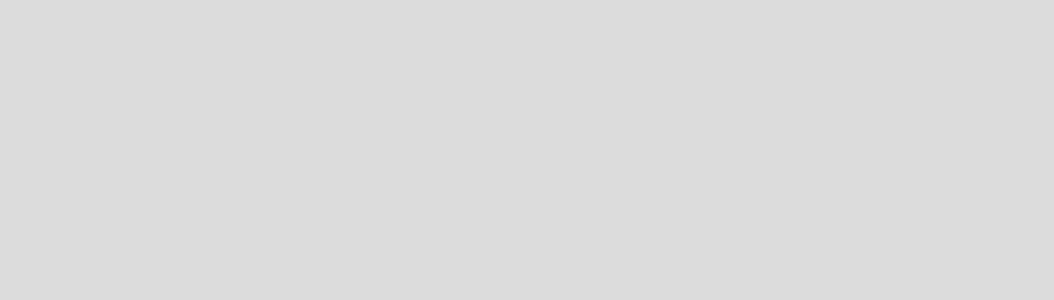
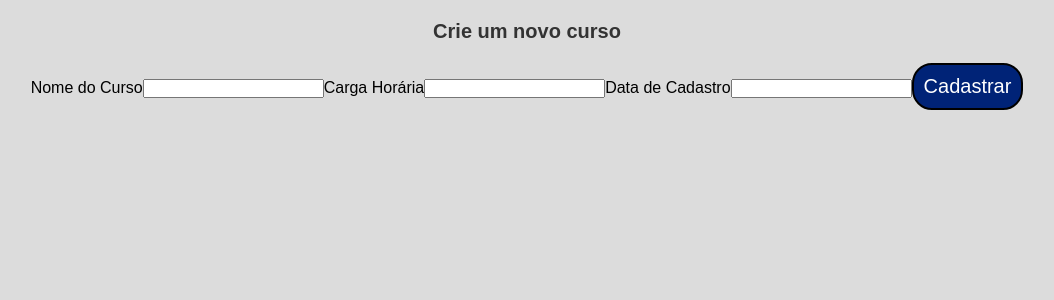
Before and after one commit to eu-pedro/sistema_unidit, a React (Vite) app: page /create in a window 1280 px wide. Before the commit this address had no page. Shown: the top 300 px of the page, without its empty margins (113-1167 px from the left). Built offline with nearby package versions, Linux system fonts and the light colour scheme.

Commit message:
iniciando método post com o axios

```diff
--- a/src/App.jsx
+++ b/src/App.jsx
@@ -13,6 +13,7 @@ import Home from './pages/home'
 import Aluno from './pages/aluno/index'
 import Curso from './pages/cursos'
 import Registro from './pages/registros'
+import Create from './pages/create.jsx';
 
 function App() {
 
@@ -28,6 +29,7 @@ function App() {
             <Route path='/alunos' element={<Aluno/>}/>
             <Route path='/cursos' element={<Curso/>}/>
             <Route path='/registro/:id' element={<Registro/>}/>
+            <Route path='/create' element={<Create/>}/>
           </Routes>
         </Router>
 
--- a/src/pages/aluno/index.jsx
+++ b/src/pages/aluno/index.jsx
@@ -21,11 +21,6 @@ const Aluno = () => {
             console.log("ocorreu um erro", err)
         })
     }, [])
-
-    const handleClickButton = (cod) => {
-
-        navigate('/registro')
-    }
 
 
     return (
@@ -68,7 +63,6 @@ const Aluno = () => {
 
         <div className="container-button">
             <Link to={'/'}><button>Voltar</button></Link>
-            <Link to={'/registro'}><button>Alunos matriculados em cada curso </button></Link>
         </div>
 
 
--- /dev/null
+++ b/src/pages/create.jsx
@@ -0,0 +1,44 @@
+import React, {useState} from 'react'
+
+import api from '../services/api';
+
+const Create = () => {
+  const [nomeCurso, setNomeCurso] = useState();
+  const [cargaHoraria, setCargaHoraria] = useState();
+  const [dataCadastro, setDataCadastro] = useState();
+
+
+  const postData = (e) => {
+
+    api.post("/curso", {
+      nomeCurso,
+      cargaHoraria,
+      dataCadastro
+    })
+
+    e.preventDefault();
+
+    console.log(nomeCurso)
+    console.log(cargaHoraria)
+    console.log(dataCadastro)
+  }
+
+  return (
+    <div>
+      <h3>Crie um novo curso</h3>
+
+      <form action="">
+        <label htmlFor="nome_curso">Nome do Curso</label>
+        <input type="text" onChange={(e)=> setNomeCurso(e.target.value)} required name="nome_curso" id="nome_curso"/>
+        <label htmlFor="carga_horaria">Carga Horária</label>
+        <input type="text" onChange={(e)=> setCargaHoraria(e.target.value)} required name="carga_horaria" id="carga_horaria"/>
+        <label htmlFor="data_cadastro">Data de Cadastro</label>
+        <input type="data" onChange={(e)=> setDataCadastro(e.target.value)} required name="data_cadastro" id="data_cadastro"/>
+
+        <button type="submit" onClick={postData}>Cadastrar</button>
+      </form>
+    </div>
+  )
+}
+
+export default Create;
--- a/src/pages/cursos/index.jsx
+++ b/src/pages/cursos/index.jsx
@@ -48,6 +48,7 @@ const Cursos = () => {
 
         <div className="container-button">
             <Link to={'/'}><button>Voltar</button></Link>
+            <Link to="/create"><button>Criar Curso</button></Link>
         </div>
         </>
     )
--- a/src/pages/registros/index.jsx
+++ b/src/pages/registros/index.jsx
@@ -2,19 +2,14 @@ import { useEffect, useState } from "react";
 import { Link } from "react-router-dom";
 
 import api from '../../services/api.js'
+
+import './style.css'
 
 const Registro = () => {
 
     const [registeredMedicine, setRegisteredMedicine] = useState([])
 
     const [value, setValue] = useState(0)
-
-
-
-
-
-
-
 
 
     useEffect(() => {
@@ -32,6 +27,8 @@ const Registro = () => {
         <div>
 
             <>
+
+            <h3>Alunos matriculados</h3>
              <table>
                 <thead>
                     <tr>
@@ -53,7 +50,7 @@ const Registro = () => {
              </table>
 
              <div className="container-button">
-                <Link to="/"><button>Voltar</button></Link>
+                <Link to="/cursos"><button>Voltar</button></Link>
              </div>
             </>
 
--- /dev/null
+++ b/src/pages/registros/style.css
@@ -0,0 +1,3 @@
+h3{
+  padding: 20px;
+}
```
